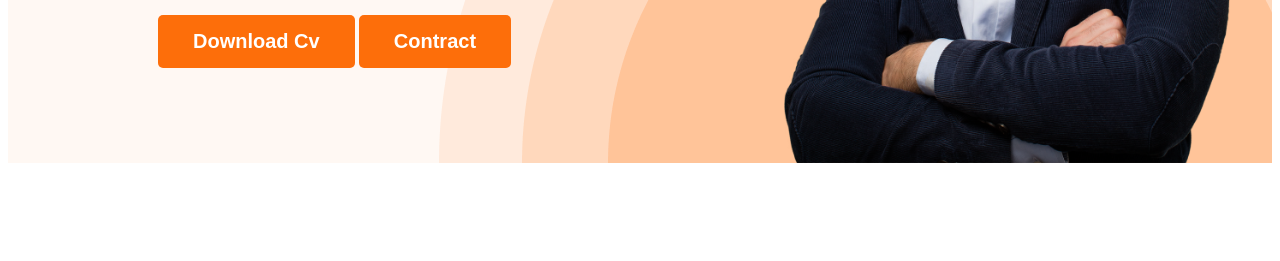
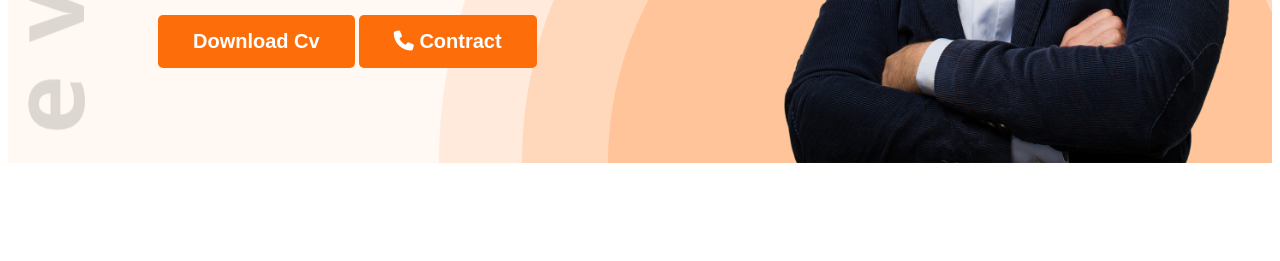
Before and after one commit to arefulomi74/first-portfollio, a plain HTML site: page index.html in a window 1280 px wide. Shown: the part 539-800 px from the top of the page. Drawn offline with nearby package versions, Linux system fonts and the light colour scheme.

Commit message:
added icon

```diff
--- a/index.html
+++ b/index.html
@@ -8,6 +8,7 @@
 <link rel="preconnect" href="https://fonts.gstatic.com" crossorigin>
 <link href="https://fonts.googleapis.com/css2?family=Open+Sans:wght@400;700;800&display=swap" rel="stylesheet">
     <link rel="stylesheet" href="./styles/style.css">
+    <script src="https://kit.fontawesome.com/cbbc08051f.js" crossorigin="anonymous"></script>
 </head>
 <body>
     <header class="header">
@@ -25,7 +26,7 @@
             <h1 class="header-title2">Mary Hardy</h1>
             <p class="header-description">Shot what able cold new see hold.Friendly as an betrayed formerly he. Morning because as to society behaved moments.</p>
             <button class="btn-primary">Download Cv</button>
-            <button class="btn-primary">Contract</button>
+            <button class="btn-primary"><i class="fa-solid fa-phone"></i> Contract</button>
         </div>
         <img class="img-style" src="./images/hardy.png" alt="">
     </div>
@@ -141,7 +142,7 @@
      </div>
 
       <div class="download-cv">
-        <button class="btn-primary">Download Cv</button>
+        <button class="btn-primary"> <i class="fa-solid fa-download"></i> Download Cv</button>
       </div>
      </section>
 
--- a/styles/style.css
+++ b/styles/style.css
@@ -52,9 +52,9 @@ nav  a{
 /*header*/
 .header{
     background-color: #FFF8F3;
-    background-image:url("/images/header_bg.png");
+    background-image:url("/images/header_bg.png"),url(../images/developer.png);
     background-repeat: no-repeat;
-    background-position: bottom right;
+    background-position: bottom right,top left;
 
 }
 .banner-container{
```
